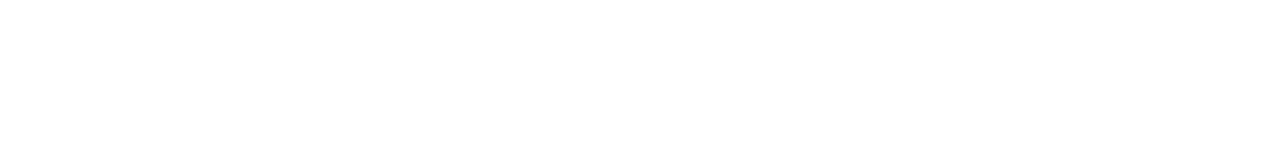
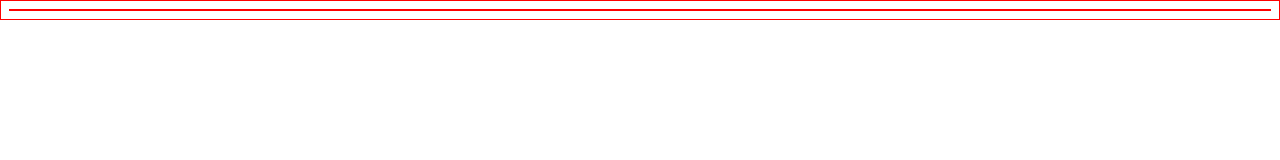
Before and after one commit to nykot/rsschool-cv, a plain HTML site: page index.html in a window 1280 px wide. Drawn offline with Linux system fonts and the light colour scheme.

Commit message:
refactor: add structure

```diff
--- a/style.css
+++ b/style.css
@@ -1,3 +1,3 @@
-body {
-    padding: 0;
+* {
+    border: 1px solid red;
 }
```
Also changed, not shown: assets/img/1.jpg (added), 2 other files.
